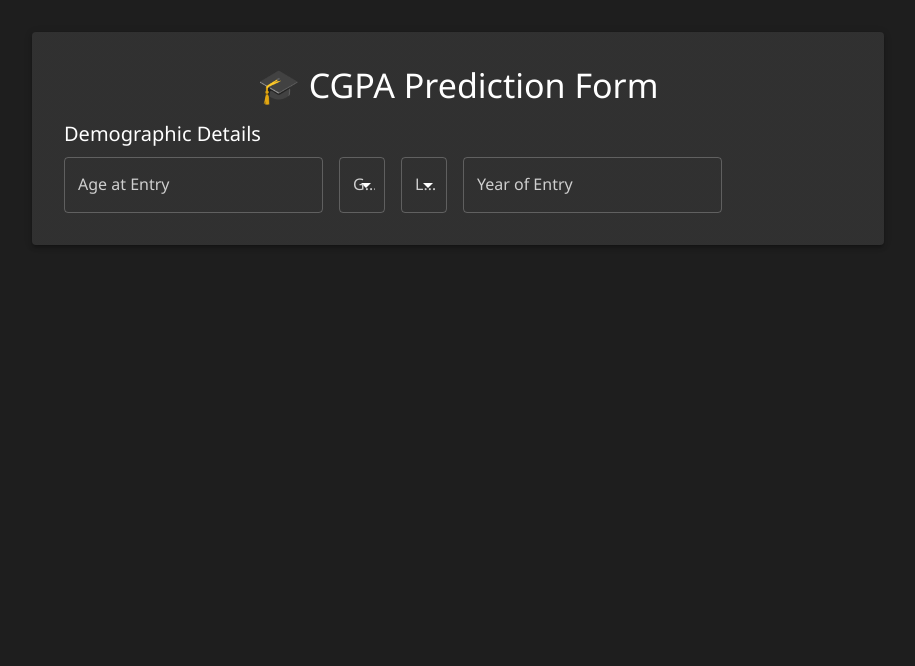
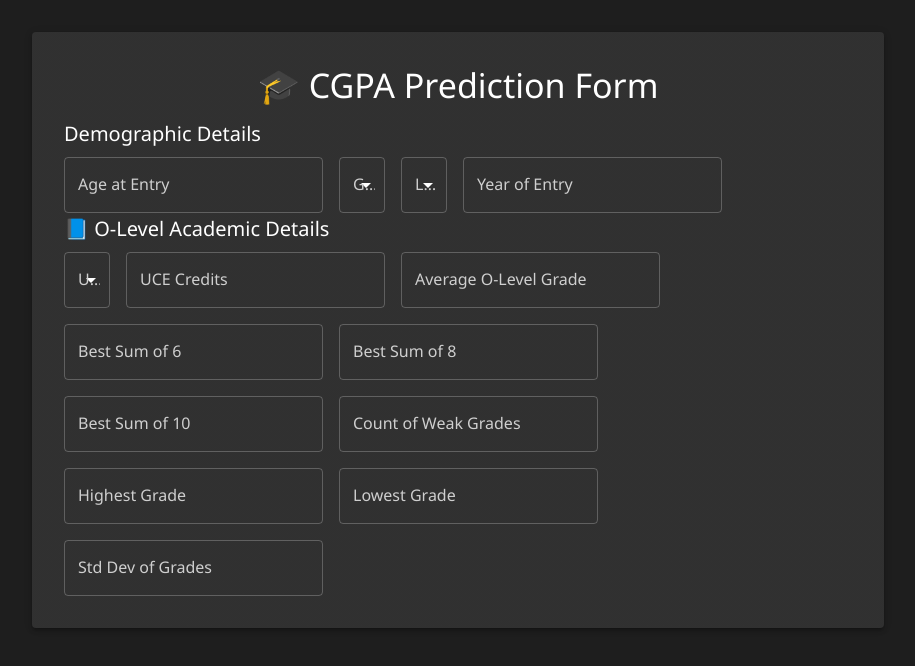
Before and after one commit to slubambo/cgpa-predictor, a React (Create React App) app in the folder cgpa-ui/: page / in a window 1280 px wide. Shown: the top 666 px of the page, without its empty margins (182-1097 px from the left). Built offline with nearby package versions, Linux system fonts and the light colour scheme.

Commit message:
🚧 Add additional fields to formData in App component for comprehensive data capture

```diff
--- a/cgpa-ui/src/App.js
+++ b/cgpa-ui/src/App.js
@@ -1,14 +1,25 @@
 // src/App.js
-import React, { useState } from 'react';
-import { Container, Typography, Paper } from '@mui/material';
-import DemographicsForm from './components/DemographicsForm';
+import React, { useState } from "react";
+import { Container, Typography, Paper } from "@mui/material";
+import DemographicsForm from "./components/DemographicsForm";
+import OLevelForm from "./components/OLevelForm";
 
 function App() {
   const [formData, setFormData] = useState({
-    age_at_entry: '',
-    gender: '',
-    level: '',
-    year_of_entry_code: ''
+    age_at_entry: "",
+    gender: "",
+    level: "",
+    year_of_entry_code: "",
+    uce_year_code: "",
+    uce_credits: "",
+    average_olevel_grade: "",
+    best_sum_out_of_six: "",
+    best_sum_out_of_eight: "",
+    best_sum_out_of_ten: "",
+    count_weak_grades_olevel: "",
+    highest_olevel_grade: "",
+    lowest_olevel_grade: "",
+    std_dev_olevel_grade: "",
   });
 
   const handleFormChange = (field, value) => {
@@ -16,12 +27,20 @@ function App() {
   };
 
   return (
-    <Container maxWidth="md" style={{ marginTop: '2rem' }}>
-      <Paper elevation={3} style={{ padding: '2rem', backgroundColor: '#1e1e1e', color: '#ffffff' }}>
+    <Container maxWidth="md" style={{ marginTop: "2rem" }}>
+      <Paper
+        elevation={3}
+        style={{
+          padding: "2rem",
+          backgroundColor: "#1e1e1e",
+          color: "#ffffff",
+        }}
+      >
         <Typography variant="h4" gutterBottom align="center">
           🎓 CGPA Prediction Form
         </Typography>
         <DemographicsForm data={formData} onChange={handleFormChange} />
+        <OLevelForm data={formData} onChange={handleFormChange} />
       </Paper>
     </Container>
   );
```
